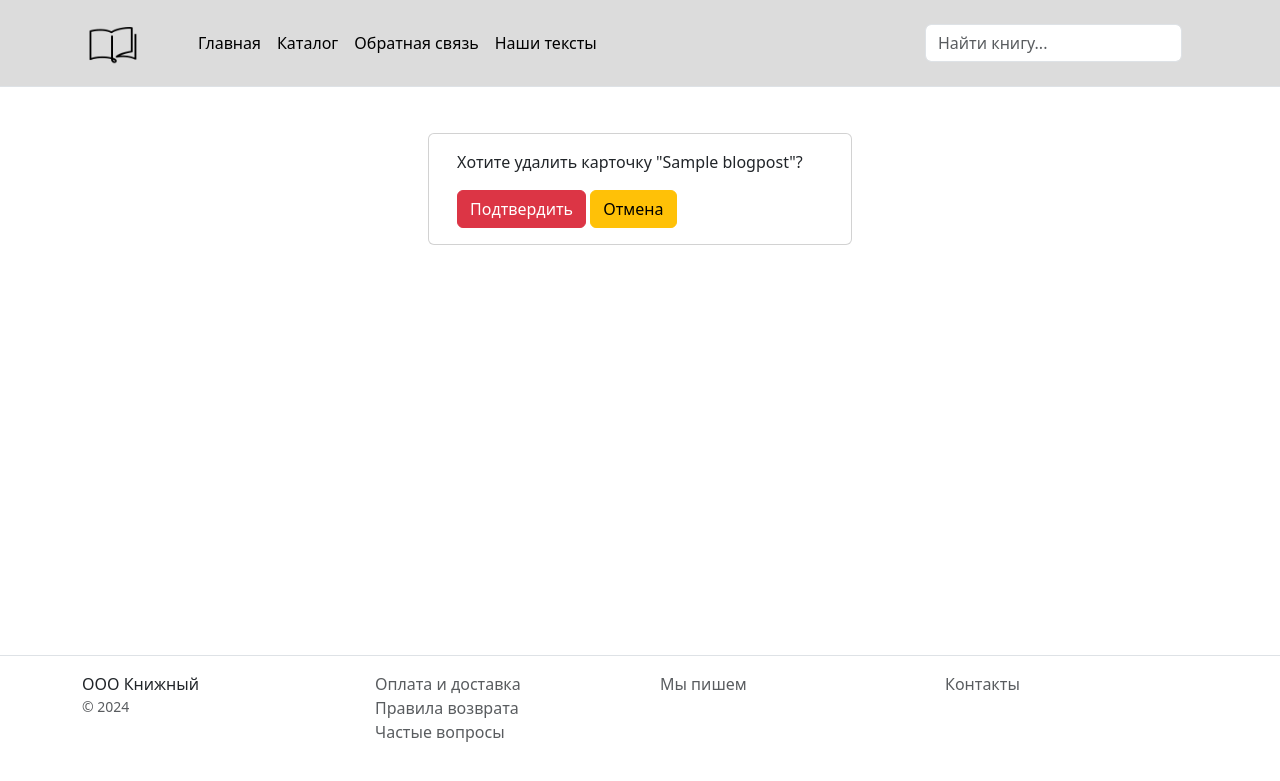
After one commit to aukhadieva/online_store_project, a Django app: page /delete_post/1 in a window 1280 px wide. The commit adds this page. Shown: the top 781 px of the page. Run offline with Django 5.2, Linux system fonts and the light colour scheme; tables that the repository leaves empty hold one stand-in row (values such as "Sample post"); some libraries are stand-ins or nearby versions.

Commit message:
Add CBV BlogPostDeleteView

```diff
--- /dev/null
+++ b/catalog/templates/catalog/blogpost_confirm_delete.html
@@ -0,0 +1,21 @@
+{% extends 'base.html' %}
+
+{% block content %}
+
+<div class="mx-auto" style="width: 400px;">
+    <div class="col-12">
+        <div class="row">
+            <div class="card">
+                <div class="card-body">
+                    <form method="post">
+                        {% csrf_token %}
+                        <p>Хотите удалить карточку "{{ object.title }}"?</p>
+                        <button type="submit" class="btn btn-danger">Подтвердить</button>
+                        <a href={% url 'catalog:posts' %} class="btn btn-warning">Отмена</a>
+                    </form>
+                </div>
+            </div>
+        </div>
+    </div>
+</div>
+{% endblock %}
--- a/catalog/urls.py
+++ b/catalog/urls.py
@@ -2,7 +2,7 @@ from django.urls import path
 
 from catalog.apps import CatalogConfig
 from catalog.views import (index, ContactTemplateView, ProductDetailView, ProductListView, BlogPostCreateView,
-                           BlogPostListView, BlogPostDetailView, BlogPostUpdateView)
+                           BlogPostListView, BlogPostDetailView, BlogPostUpdateView, BlogPostDeleteView)
 
 app_name = CatalogConfig.name
 
@@ -15,4 +15,5 @@ urlpatterns = [
     path('posts/', BlogPostListView.as_view(), name='posts'),
     path('view_post/<int:pk>', BlogPostDetailView.as_view(), name='view_post'),
     path('edit_post/<int:pk>', BlogPostUpdateView.as_view(), name='edit_post'),
+    path('delete_post/<int:pk>', BlogPostDeleteView.as_view(), name='delete_post'),
 ]
--- a/catalog/views.py
+++ b/catalog/views.py
@@ -1,7 +1,7 @@
 from django.core.paginator import Paginator
 from django.shortcuts import render, get_object_or_404
 from django.urls import reverse_lazy
-from django.views.generic import TemplateView, DetailView, ListView, CreateView, UpdateView
+from django.views.generic import TemplateView, DetailView, ListView, CreateView, UpdateView, DeleteView
 
 from catalog.models import Contact, Product, Category, BlogPost
 
@@ -64,3 +64,8 @@ class BlogPostUpdateView(UpdateView):
     model = BlogPost
     fields = ('title', 'body', 'img_preview',)
     success_url = reverse_lazy('catalog:posts')
+
+
+class BlogPostDeleteView(DeleteView):
+    model = BlogPost
+    success_url = reverse_lazy('catalog:posts')
```
Also changed, not shown: catalog/templates/catalog/blogpost_detail.html (+9 -1 lines).
